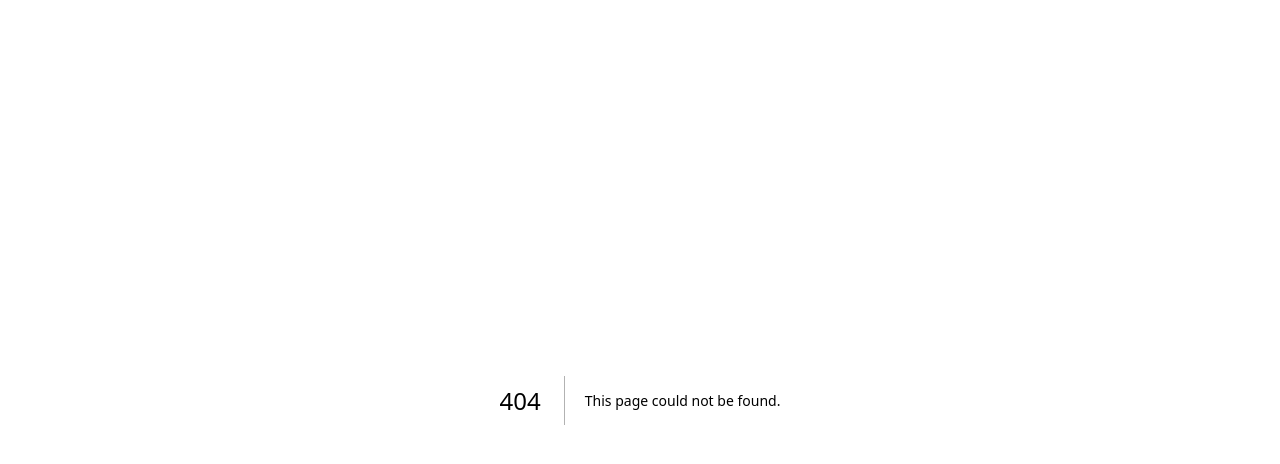
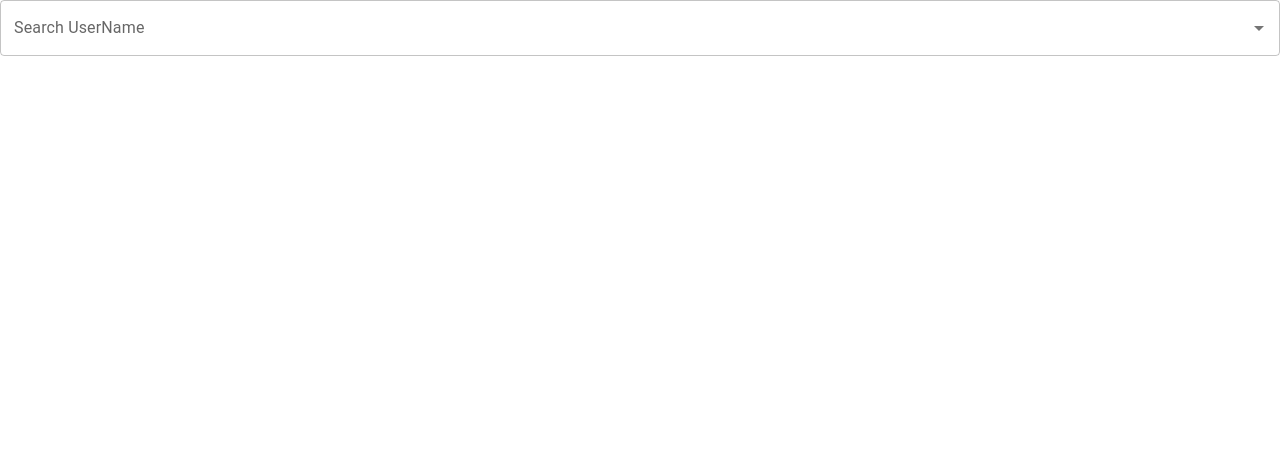
Before and after one commit to PrathyushaChinthu/task1-loginpage, a Next.js app: page /users-autocomplete in a window 1280 px wide. Before the commit this address had no page. Shown: the top 464 px of the page. Built offline with nearby package versions, Linux system fonts and the light colour scheme.

Commit message:
AutoComplete is working

```diff
--- a/app/page.tsx
+++ b/app/page.tsx
@@ -91,7 +91,7 @@ export default function Home() {
             />
             <Button
               type="button"
-              onClick={() => router.push("/hook-forms")}
+              onClick={() => router.push("/users-autocomplete")}
               style={{ backgroundColor: "#378CE7", flex: "1" }}
               sx={{ mt: 2 }}
               color="primary"
--- /dev/null
+++ b/app/users-autocomplete/page.tsx
@@ -0,0 +1,44 @@
+"use client";
+import React, { useEffect, useState } from "react";
+import { Autocomplete, TextField } from "@mui/material";
+interface User {
+  id: number;
+  name: string;
+  username: string;
+  email: string;
+}
+const UsersPage = () => {
+  const [inputValue, setInputValue] = useState("");
+  const [options, setOptions] = useState<User[]>([]);
+  const handleChange = (event: React.ChangeEvent<HTMLInputElement>) => {
+    const { value } = event.target;
+    setInputValue(value);
+
+    // Fetch data based on the input value
+    fetch(`https://jsonplaceholder.typicode.com/users?username_like=${value}`)
+      .then((response) => response.json())
+      .then((data: User[]) => {
+        setOptions(data);
+      })
+      .catch((error) => {
+        console.error("Error fetching data:", error);
+      });
+  };
+  return (
+    <Autocomplete
+      options={options}
+      getOptionLabel={(option) => option.username}
+      renderInput={(params) => (
+        <TextField
+          {...params}
+          label="Search UserName"
+          variant="outlined"
+          onChange={handleChange}
+          value={inputValue}
+        />
+      )}
+    />
+  );
+};
+
+export default UsersPage;
```
Also changed, not shown: app/hook-forms/SignupPage/SignupPage.tsx (+37 -16 lines).
